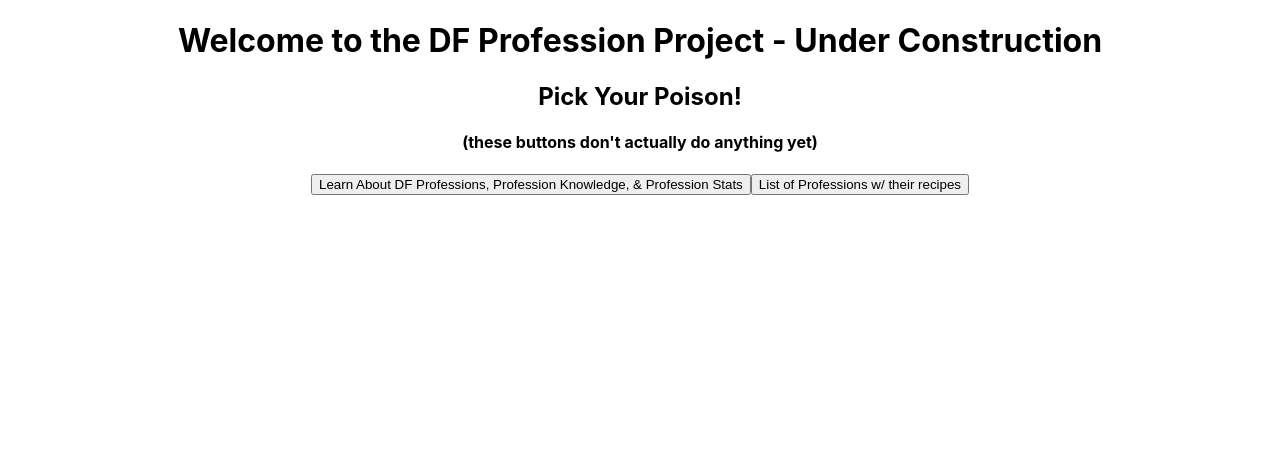
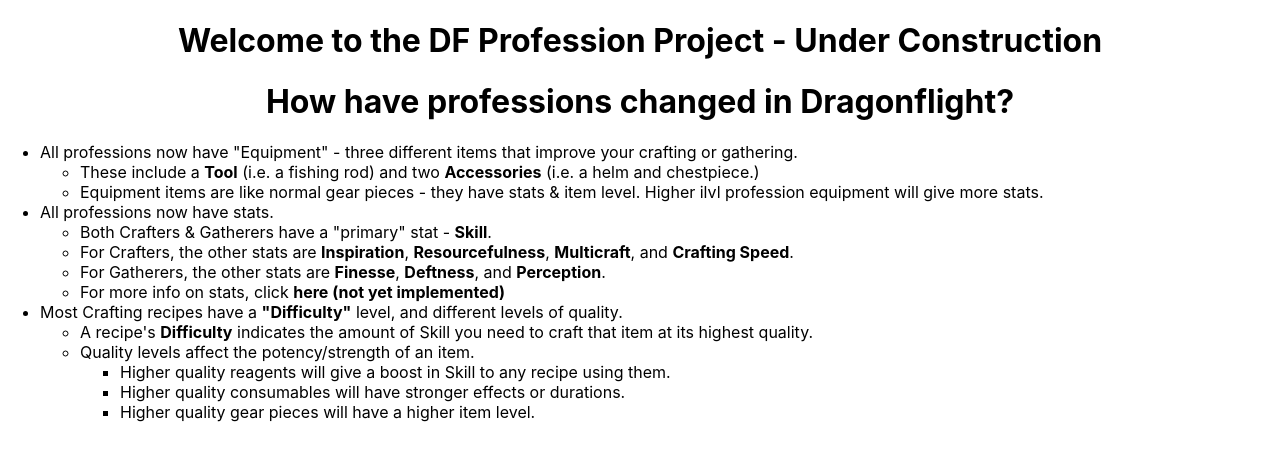
Before and after one commit to conradbuys11/df-profesions-front-end, a React (Create React App) app: page / in a window 1280 px wide. Shown: the top 460 px of the page. Built offline with nearby package versions, Linux system fonts and the light colour scheme.

Commit message:
initial work on the Basics page

```diff
--- a/src/App.css
+++ b/src/App.css
@@ -1,16 +1,20 @@
-.App {
+/* .App {
   text-align: center;
-}
+} */
 
-.App-logo {
+/* .App-logo {
   height: 40vmin;
   pointer-events: none;
-}
+} */
 
 @media (prefers-reduced-motion: no-preference) {
   .App-logo {
     animation: App-logo-spin infinite 20s linear;
   }
+}
+
+h1,h2{
+  text-align: center;
 }
 
 .App-header {
--- a/src/App.js
+++ b/src/App.js
@@ -1,5 +1,6 @@
-import Test from './components/Test.js'
+// import Test from './components/Test.js'
 import Homepage from './components/Homepage.js'
+import Basics from './components/Basics';
 import './App.css';
 
 function App() {
@@ -7,7 +8,8 @@
   return (
     <div className="App">
       <h1>Welcome to the DF Profession Project - Under Construction</h1>
-      < Homepage />
+      {/* < Homepage /> */}
+      < Basics />
     </div>
   );
 }
--- /dev/null
+++ b/src/components/Basics.css
@@ -0,0 +1,3 @@
+.highlight{
+    font-weight: bold;
+}
--- /dev/null
+++ b/src/components/Basics.js
@@ -0,0 +1,43 @@
+import React, {useEffect, useState} from 'react';
+import './Basics.css';
+
+const Basics = props => {
+    return(
+        <div>
+            <h1>How have professions changed in Dragonflight?</h1>
+            <ul>
+
+                <li>All professions now have "Equipment" - three different items that improve your crafting or gathering.
+                    <ul>
+                        <li>These include a <span className='highlight'>Tool</span> (i.e. a fishing rod) and two <span className='highlight'>Accessories</span> (i.e. a helm and chestpiece.)</li>
+                        <li>Equipment items are like normal gear pieces - they have stats & item level. Higher ilvl profession equipment will give more stats.</li>
+                    </ul>
+                </li>
+
+                <li>All professions now have stats.
+                    <ul>
+                        <li>Both Crafters & Gatherers have a "primary" stat - <span className='highlight'>Skill</span>.</li>
+                        <li>For Crafters, the other stats are <span className='highlight'>Inspiration</span>, <span className='highlight'>Resourcefulness</span>, <span className='highlight'>Multicraft</span>, and <span className='highlight'>Crafting Speed</span>.</li>
+                        <li>For Gatherers, the other stats are <span className='highlight'>Finesse</span>, <span className='highlight'>Deftness</span>, and <span className='highlight'>Perception</span>.</li>
+                        <li>For more info on stats, click <span className='highlight'>here (not yet implemented)</span></li>
+                    </ul>
+                </li>
+
+                <li>Most Crafting recipes have a <span className='highlight'>"Difficulty"</span> level, and different levels of quality.
+                    <ul>
+                        <li>A recipe's <span className='highlight'>Difficulty</span> indicates the amount of Skill you need to craft that item at its highest quality.</li>
+                        <li>Quality levels affect the potency/strength of an item.
+                            <ul>
+                                <li>Higher quality reagents will give a boost in Skill to any recipe using them.</li>
+                                <li>Higher quality consumables will have stronger effects or durations.</li>
+                                <li>Higher quality gear pieces will have a higher item level.</li>
+                            </ul>
+                        </li>
+                    </ul>
+                </li>
+            </ul>
+        </div>
+    )
+}
+
+export default Basics;
--- a/src/components/Homepage.js
+++ b/src/components/Homepage.js
@@ -1,4 +1,5 @@
-import React, {useEffect, useState} from 'react'
+import React, {useEffect, useState} from 'react';
+// import '../test.css';
 
 const Homepage = props => {
 
--- /dev/null
+++ b/src/test.css
@@ -0,0 +1,17 @@
+/*
+    dark palatte: purple & gold
+    #2A0944, #3B1854, #A12568, #FEC260
+*/
+
+body{
+    background-color: #2A0944;
+}
+
+h1, h2, h3, h4, h5, h6{
+    color: #3b1854;
+}
+
+button{
+    background-color: #a12568;
+    color: #fec260;
+}
```
